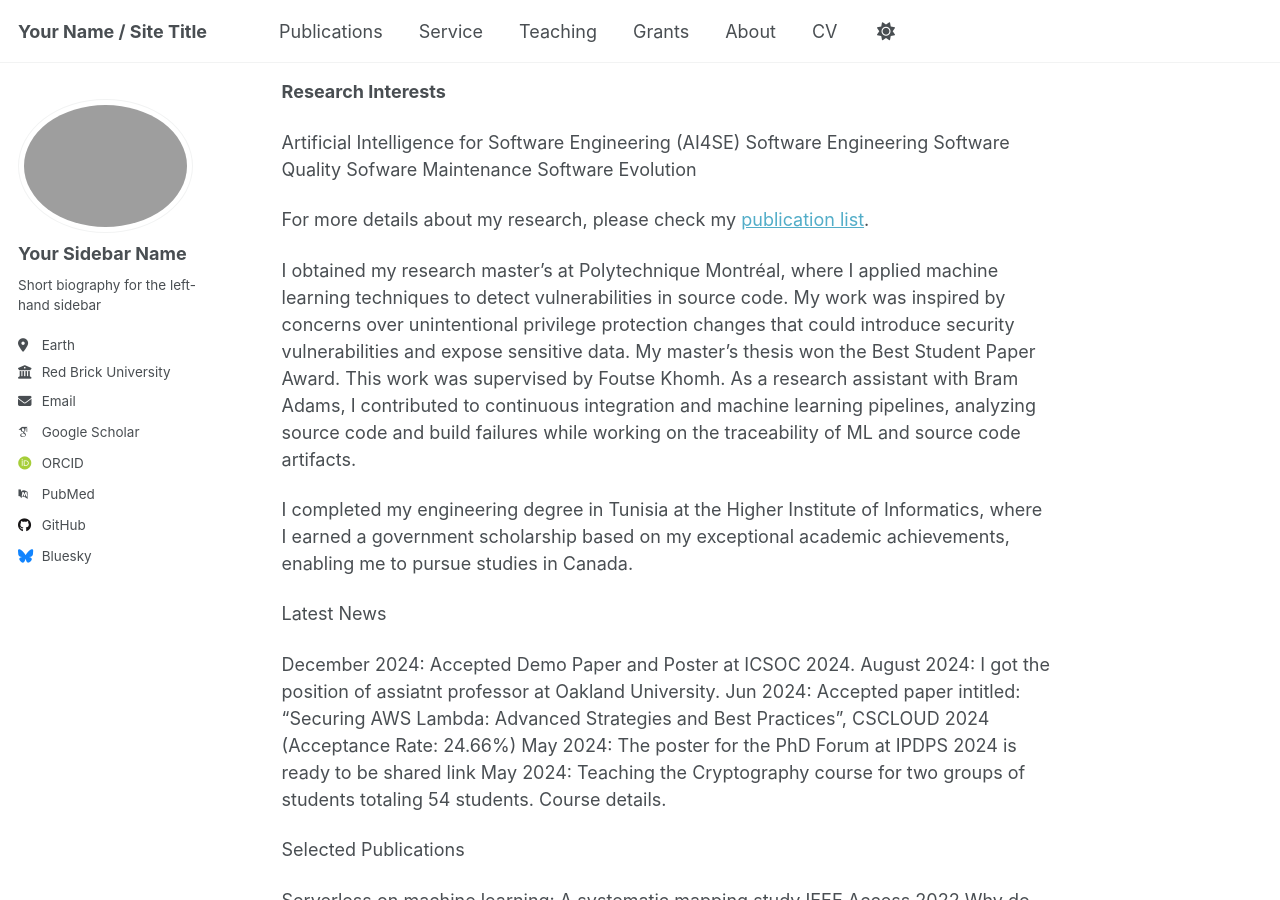
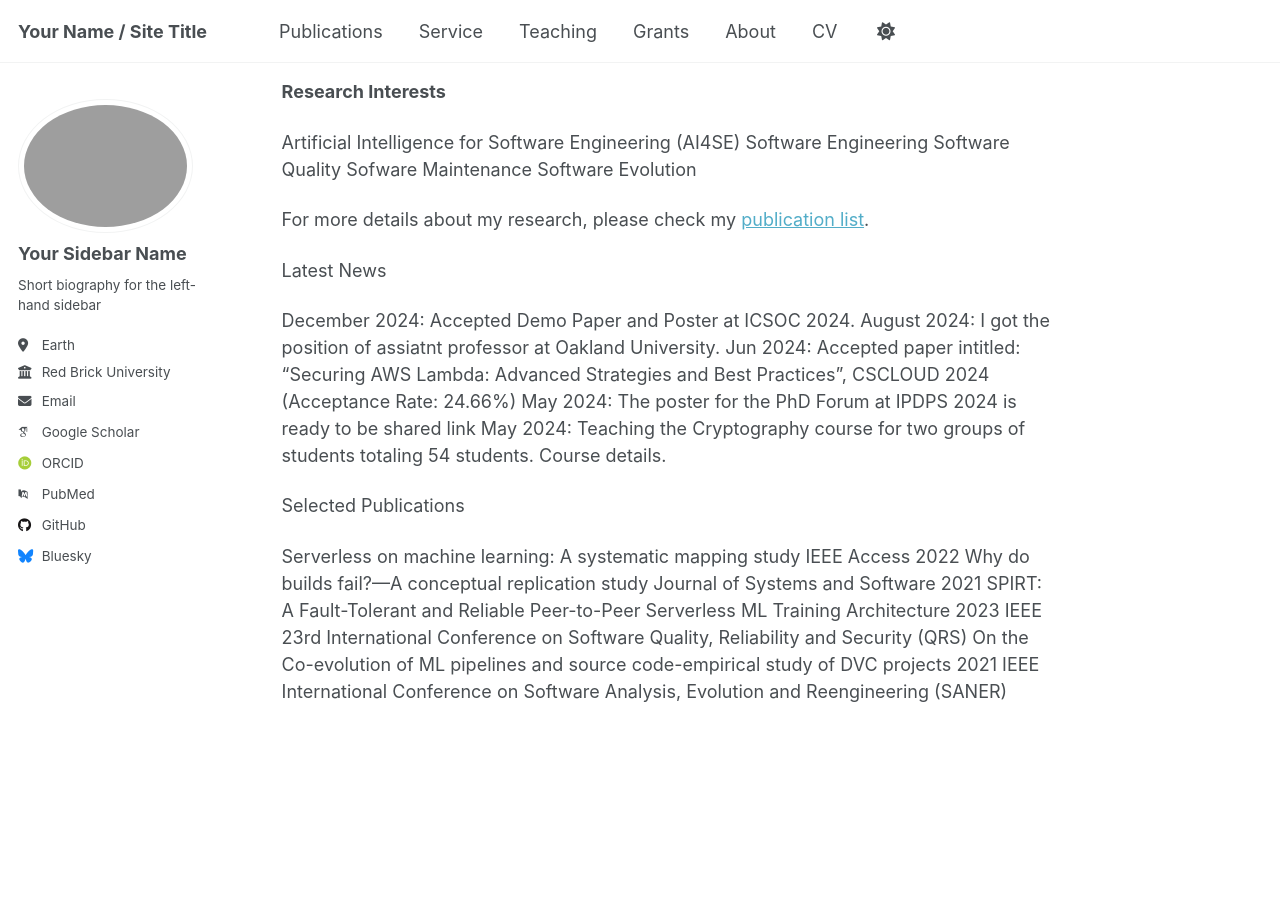
Before and after one commit to anwarghammam/aghammam.github.io, a Jekyll site: the page built from _pages/about.md, in a window 1280 px wide and 900 px high, scrolled down 403 px. Built offline with Jekyll 4.4.1, drawn with Linux system fonts in a browser that asks for light colours; some web fonts are replaced; a script that is not in the unit is left out.

Commit message:
Update about.md

```diff
--- a/_pages/about.md
+++ b/_pages/about.md
@@ -24,10 +24,6 @@ Software Evolution
 
 For more details about my research, please check my [publication list]([https://umdearborn.edu/](https://scholar.google.com/citations?user=J4NPGMkAAAAJ&hl=en)).
 
-I obtained my research master’s at Polytechnique Montréal, where I applied machine learning techniques to detect vulnerabilities in source code. My work was inspired by concerns over unintentional privilege protection changes that could introduce security vulnerabilities and expose sensitive data. My master’s thesis won the Best Student Paper Award. This work was supervised by Foutse Khomh. As a research assistant with Bram Adams, I contributed to continuous integration and machine learning pipelines, analyzing source code and build failures while working on the traceability of ML and source code artifacts.
-
-I completed my engineering degree in Tunisia at the Higher Institute of Informatics, where I earned a government scholarship based on my exceptional academic achievements, enabling me to pursue studies in Canada.
-
 Latest News
 
 December 2024: Accepted Demo Paper and Poster at ICSOC 2024.
```
